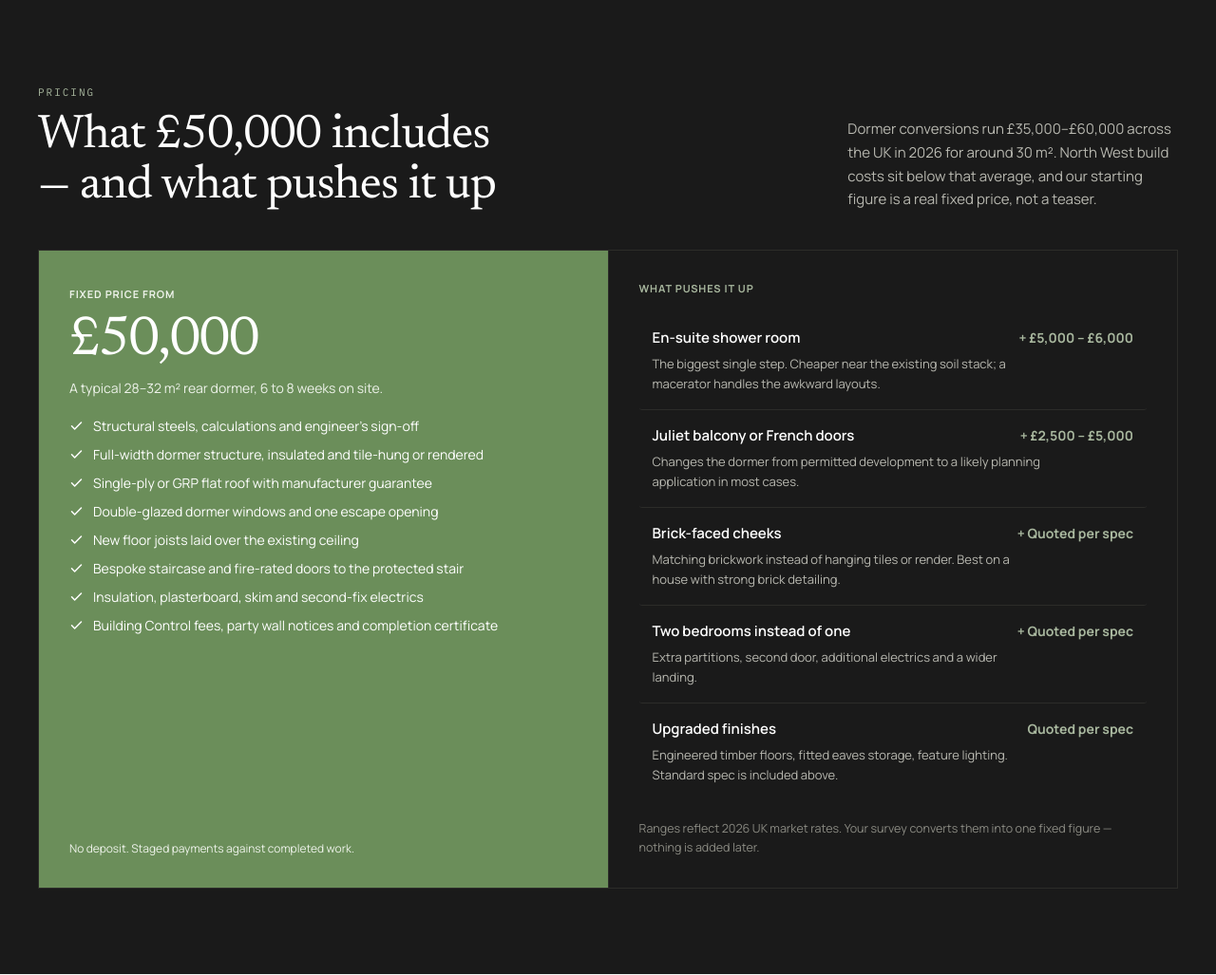
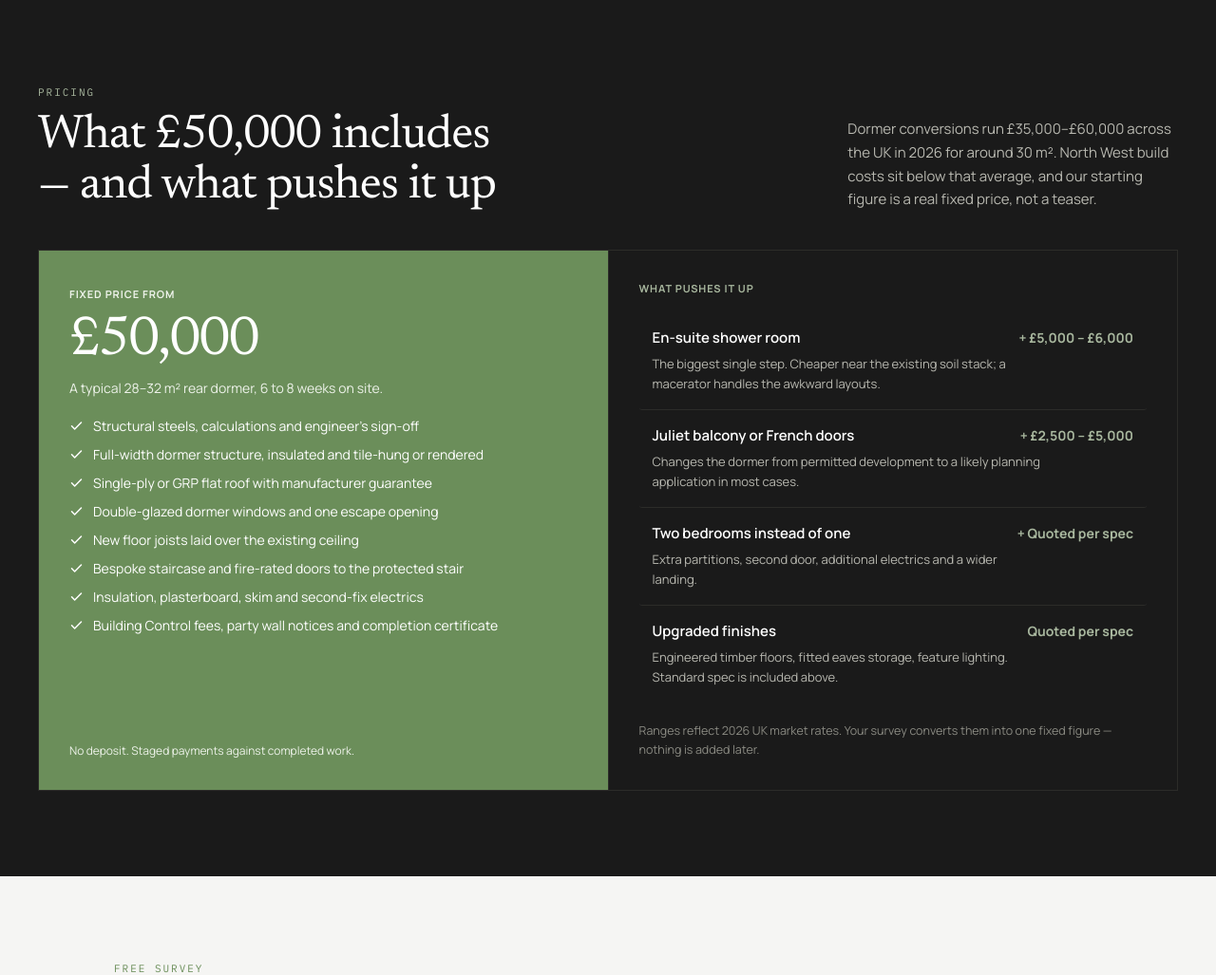
Before and after one commit to saqibmaqsood/another-level-loft-conversion, a PHP site: page /rear-dormer-conversion.php in a window 1280 px wide. Shown: the part 2302-3329 px from the top of the page at 95% size. Run offline with PHP 8.4, Linux system fonts and the light colour scheme; data comes from the database, SQL or seed files in the repository; some libraries are stand-ins or nearby versions.

Commit message:
Remove Brick-faced cheeks option from rear dormer add-ons

```diff
--- a/rear-dormer-conversion.php
+++ b/rear-dormer-conversion.php
@@ -69,7 +69,6 @@ $included = [
 $addOns = [
     ['name' => 'En-suite shower room', 'price' => '+ £5,000 – £6,000', 'note' => 'The biggest single step. Cheaper near the existing soil stack; a macerator handles the awkward layouts.'],
     ['name' => 'Juliet balcony or French doors', 'price' => '+ £2,500 – £5,000', 'note' => 'Changes the dormer from permitted development to a likely planning application in most cases.'],
-    ['name' => 'Brick-faced cheeks', 'price' => '+ Quoted per spec', 'note' => 'Matching brickwork instead of hanging tiles or render. Best on a house with strong brick detailing.'],
     ['name' => 'Two bedrooms instead of one', 'price' => '+ Quoted per spec', 'note' => 'Extra partitions, second door, additional electrics and a wider landing.'],
     ['name' => 'Upgraded finishes', 'price' => 'Quoted per spec', 'note' => 'Engineered timber floors, fitted eaves storage, feature lighting. Standard spec is included above.']
 ];
@@ -79,7 +78,7 @@ $faqs = [
     ['q' => 'How much floor area will I actually gain?', 'a' => 'A full-width rear dormer on a typical semi gives around 28 to 32 m² of usable floor, most of it at full standing height. That is normally two bedrooms, or one large bedroom with an en-suite. A rooflight conversion in the same roof would give you roughly half that usable area because of the eaves.'],
     ['q' => 'What is the 40m³ volume limit and does my loft already use some of it?', 'a' => 'The allowance covers all roof enlargements ever made to the house, not just this one. If a previous owner added a rear dormer or a hip-to-gable, that volume counts against you. We measure the existing roof and calculate the remaining allowance at the survey, then show the workings on the drawings so Building Control can verify them.'],
     ['q' => 'Will the flat roof leak?', 'a' => 'Not with the right membrane. We use a single-ply or GRP system with a manufacturer-backed guarantee rather than felt, laid to a slight fall with proper upstands and a code-4 lead apron at the junction. Flat-roof failures come from ponding and bad detailing at the abutment, not the flatness itself.'],
-    ['q' => 'How will the dormer look from the garden?', 'a' => 'That is a design decision we make on your drawings. The choices are the cheek finish (hanging tiles to match the roof, render, or the same brick as the house), the window proportions, and how far the dormer is set in from the party walls. Set back and tile-hung reads far better than a full-width rendered box.'],
+    ['q' => 'How will the dormer look from the garden?', 'a' => 'That is a design decision we make on your drawings. The choices are the cheek finish (hanging tiles to match the roof, slate, or render), the window proportions, and how far the dormer is set in from the party walls. Set back and tile-hung reads far better than a full-width rendered box.'],
     ['q' => 'Does the party wall matter?', 'a' => 'Yes, on a terrace or semi. Cutting into or building off a shared wall triggers the Party Wall Act, which means serving notice on your neighbour at least two months before work starts. We prepare the notices with the structural drawings so it never becomes the thing that delays your start date.'],
     ['q' => 'Is it noisier or messier than a rooflight conversion?', 'a' => 'A little, because the rear slope is opened up and rebuilt. Scaffolding and a rear hoist mean material does not come through the house, the loft is sealed off, and the stairwell is only cut through late in the build. There are two or three genuinely noisy days out of 6 to 8 weeks.'],
     ['q' => 'How much value does a rear dormer add?', 'a' => 'Most loft conversions add 15% to 20% to a property value, and a dormer sits at the top of that range because it creates full-height bedrooms rather than a study. On a typical North West semi the uplift usually exceeds the build cost.']
```
